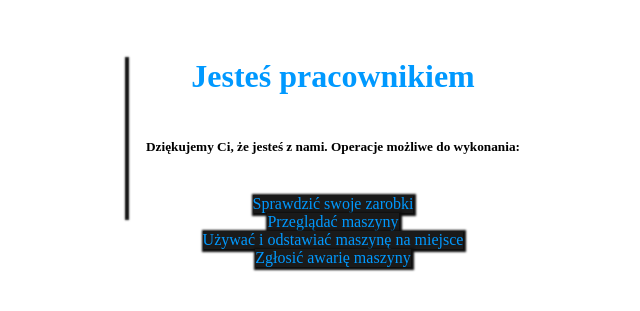
After one commit to Coolxer/Firma-Budowlana, a CodeIgniter 4 app: the page made by app/Views/pages/howitworks/employee.php in a window 1280 px wide. The commit adds this page. Shown: the top 311 px of the page, without its empty margins (317-957 px from the left). Run offline with PHP 8.4 and a stand-in for CodeIgniter, Linux system fonts and the light colour scheme; the template is opened without the code that fills it, so the values that code supplies are empty; some libraries are stand-ins or nearby versions.

Commit message:
howitworks/employee

```diff
--- a/app/Controllers/Pages.php
+++ b/app/Controllers/Pages.php
@@ -7,6 +7,10 @@ class Pages extends BaseController
     public function __construct()
     {
         session_start();
+
+        // to remove [develop only]
+        $_SESSION['logged'] = true;
+        $_SESSION['role'] = 'pracownik';
     }
 
     public function index()
--- a/app/Views/pages/home.php
+++ b/app/Views/pages/home.php
@@ -1,9 +1,11 @@
 <?php
 
-if (empty($_SESSION['logged']))
+if (!$_SESSION['logged'])
     include('home/quest.php');
 elseif ($_SESSION['role'] == 'klient')
     include('home/customer.php');
+elseif ($_SESSION['role'] == 'pracownik')
+    include('home/employee.php');
 elseif ($_SESSION['role'] == 'kierownik')
     include('home/manager.php');
 else
--- /dev/null
+++ b/app/Views/pages/home/employee.php
@@ -0,0 +1,3 @@
+<link rel="stylesheet" href="assets/css/pages/home/employee.css">
+
+<h1>HOME EMPLOYEE</h1>
--- a/app/Views/pages/howitworks.php
+++ b/app/Views/pages/howitworks.php
@@ -1,9 +1,11 @@
 <?php
 
-if (empty($_SESSION['logged']))
+if (!$_SESSION['logged'])
     include('howitworks/quest.php');
 elseif ($_SESSION['role'] == 'klient')
     include('howitworks/customer.php');
+elseif ($_SESSION['role'] == 'pracownik')
+    include('howitworks/employee.php');
 elseif ($_SESSION['role'] == 'kierownik')
     include('howitworks/manager.php');
 else
--- /dev/null
+++ b/app/Views/pages/howitworks/employee.php
@@ -0,0 +1,34 @@
+<link rel="stylesheet" href="assets/css/pages/howitworks/employee.css">
+
+<div class="row howitworks-employee-container">
+    <i class="fas fa-user-cog howitworks-employee-icon d-xl-flex d-lg-flex d-md-none d-sm-none d-none col-xl-3 col-lg-3 col-md-6 col-sm-10 col-10"></i>
+
+    <div class="col-xl-5 col-lg-5 col-md-8 col-sm-10 col-10 howitworks-employee-content">
+        <h1 class="howitworks-employee-header">Jesteś pracownikiem</h1>
+        <h5 class="howitworks-employee-subheader">Dziękujemy Ci, że jesteś z nami. Operacje możliwe do wykonania:</h5>
+
+        <div class="row howitworks-employee-task">
+            <div class="col-12 alert alert-success" role="alert">
+                Sprawdzić swoje zarobki
+            </div>
+        </div>
+
+        <div class="row howitworks-employee-task">
+            <div class="col-12 alert alert-success" role="alert">
+                Przeglądać maszyny
+            </div>
+        </div>
+
+        <div class="row howitworks-employee-task">
+            <div class="col-12 alert alert-success" role="alert">
+                Używać i odstawiać maszynę na miejsce
+            </div>
+        </div>
+
+        <div class="row howitworks-employee-task">
+            <div class="col-12 alert alert-success" role="alert">
+                Zgłosić awarię maszyny
+            </div>
+        </div>
+    </div>
+</div>
```
Also changed, not shown: public/assets/css/pages/home/employee.css (added), public/assets/css/pages/howitworks/employee.css (added).
